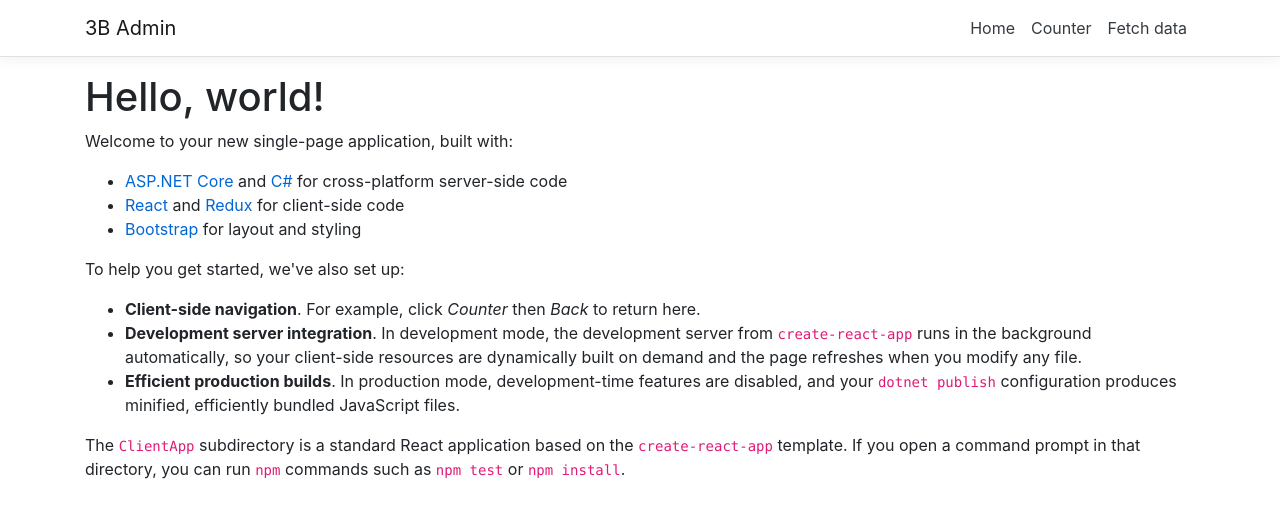
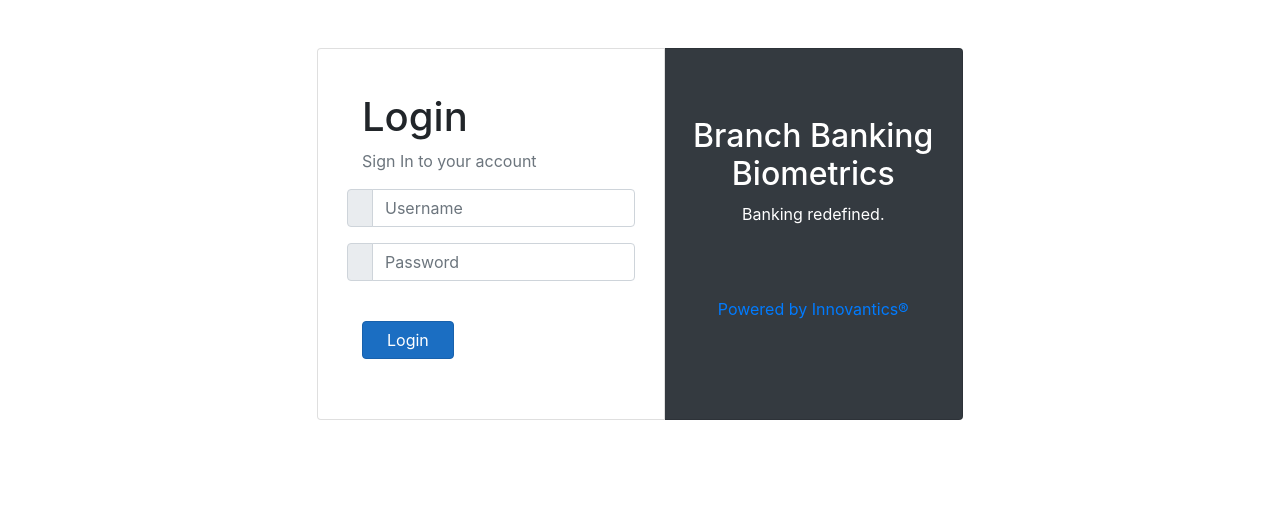
Before and after one commit to ugokoli/React-Admin-Boilerplate, a React (Create React App) app: page / in a window 1280 px wide. Shown: the top 518 px of the page. Built offline with nearby package versions, Linux system fonts and the light colour scheme.

Commit message:
Login view imp

```diff
--- a/src/components/Home.tsx
+++ /dev/null
@@ -1,23 +0,0 @@
-import * as React from 'react';
-import { connect } from 'react-redux';
-
-const Home = () => (
-  <div>
-    <h1>Hello, world!</h1>
-    <p>Welcome to your new single-page application, built with:</p>
-    <ul>
-      <li><a href='https://get.asp.net/'>ASP.NET Core</a> and <a href='https://msdn.microsoft.com/en-us/library/67ef8sbd.aspx'>C#</a> for cross-platform server-side code</li>
-      <li><a href='https://facebook.github.io/react/'>React</a> and <a href='https://redux.js.org/'>Redux</a> for client-side code</li>
-      <li><a href='http://getbootstrap.com/'>Bootstrap</a> for layout and styling</li>
-    </ul>
-    <p>To help you get started, we've also set up:</p>
-    <ul>
-      <li><strong>Client-side navigation</strong>. For example, click <em>Counter</em> then <em>Back</em> to return here.</li>
-      <li><strong>Development server integration</strong>. In development mode, the development server from <code>create-react-app</code> runs in the background automatically, so your client-side resources are dynamically built on demand and the page refreshes when you modify any file.</li>
-      <li><strong>Efficient production builds</strong>. In production mode, development-time features are disabled, and your <code>dotnet publish</code> configuration produces minified, efficiently bundled JavaScript files.</li>
-    </ul>
-    <p>The <code>ClientApp</code> subdirectory is a standard React application based on the <code>create-react-app</code> template. If you open a command prompt in that directory, you can run <code>npm</code> commands such as <code>npm test</code> or <code>npm install</code>.</p>
-  </div>
-);
-
-export default connect()(Home);
--- /dev/null
+++ b/src/views/Layout.tsx
@@ -0,0 +1,11 @@
+import * as React from 'react';
+import { Container } from 'reactstrap';
+import NavMenu from './components/NavMenu';
+
+export default (props: { children?: React.ReactNode }) => (
+    <React.Fragment>
+        <Container>
+            {props.children}
+        </Container>
+    </React.Fragment>
+);
--- a/src/components/Layout.tsx
+++ b/src/views/LayoutAuthed.tsx
@@ -1,6 +1,6 @@
 import * as React from 'react';
 import { Container } from 'reactstrap';
-import NavMenu from './NavMenu';
+import NavMenu from './components/NavMenu';
 
 export default (props: { children?: React.ReactNode }) => (
     <React.Fragment>
--- /dev/null
+++ b/src/views/Login.tsx
@@ -0,0 +1,59 @@
+import * as React from 'react';
+import { Container, Row, Col, CardGroup, Card, CardText, CardBody, CardTitle, Button, Form, FormGroup, Label, Input, FormText, InputGroup, InputGroupAddon, InputGroupText } from 'reactstrap';
+import { connect } from 'react-redux';
+
+
+const Login = () => (
+  <div className="m-5">
+      <Container>
+          <Row className="justify-content-center">
+              <Col md="8">
+                  <CardGroup className="mb-0">
+                      <Card className="p-4">
+                          <CardBody className="card-body">
+                              <Form className="form-horizontal" onSubmit={()=>{}}>
+                                  <h1>Login</h1>
+                                  <p className="text-muted">Sign In to your account</p>
+                                  <FormGroup row>
+                                      <InputGroup className="mb-3">
+                                          <InputGroupAddon addonType="prepend">
+                                              <InputGroupText><i className="icon-user"/></InputGroupText>
+                                          </InputGroupAddon>
+                                          <Input type="text" name="username" placeholder="Username" onChange={()=>{}}/>
+                                      </InputGroup>
+                                      <InputGroup className="mb-4">
+                                          <InputGroupAddon addonType="prepend">
+                                              <InputGroupText><i className="icon-lock"/></InputGroupText>
+                                          </InputGroupAddon>
+                                          <Input type="password" name="password" placeholder="Password" onChange={()=>{}}/>
+                                      </InputGroup>
+                                  </FormGroup>
+                                  <FormGroup row>
+                                      <Col>
+                                          <Button color="primary" className="px-4">Login</Button>
+                                      </Col>
+                                  </FormGroup>
+                              </Form>
+                          </CardBody>
+                      </Card>
+                      <Card className="text-white bg-dark py-5 d-md-down-none" style={{width: 44 + '%'}}>
+                          <CardBody className="card-body text-center">
+                              <div>
+                                  <h2>Branch Banking Biometrics</h2>
+                                  <p>Banking redefined.</p>
+                                  <a href="http://innovantics.com">
+                                      <Button color="link" className="mt-5">
+                                          Powered by Innovantics&reg;
+                                      </Button>
+                                  </a>
+                              </div>
+                          </CardBody>
+                      </Card>
+                  </CardGroup>
+              </Col>
+          </Row>
+      </Container>
+  </div>
+);
+
+export default connect()(Login);
--- a/src/components/Counter.tsx
+++ b/src/views/authed/Counter.tsx
@@ -1,9 +1,9 @@
 import * as React from 'react';
 import { connect } from 'react-redux';
 import { RouteComponentProps } from 'react-router';
-import {ApplicationState} from "../store/reducers";
-import {appActionCreators} from "../store/actions";
-import {CounterState} from "../store/reducers/Counter.reducer";
+import {ApplicationState} from "../../store/reducers";
+import {appActionCreators} from "../../store/actions";
+import {CounterState} from "../../store/reducers/Counter.reducer";
 
 type CounterProps =
     CounterState &
```
Also changed, not shown: src/App.tsx (+4 -4 lines), src/views/authed/FetchData.tsx (renamed from src/components/FetchData.tsx, +4 -4 lines), src/views/components/NavMenu.css (renamed from src/components/NavMenu.css), src/views/components/NavMenu.tsx (renamed from src/components/NavMenu.tsx).
